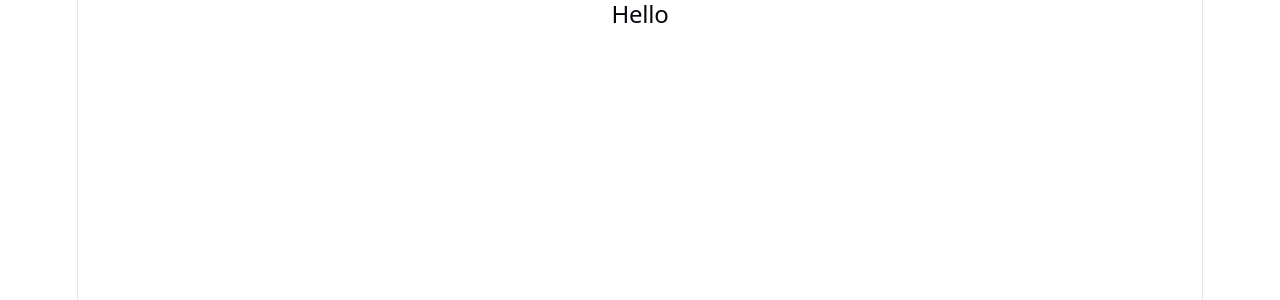
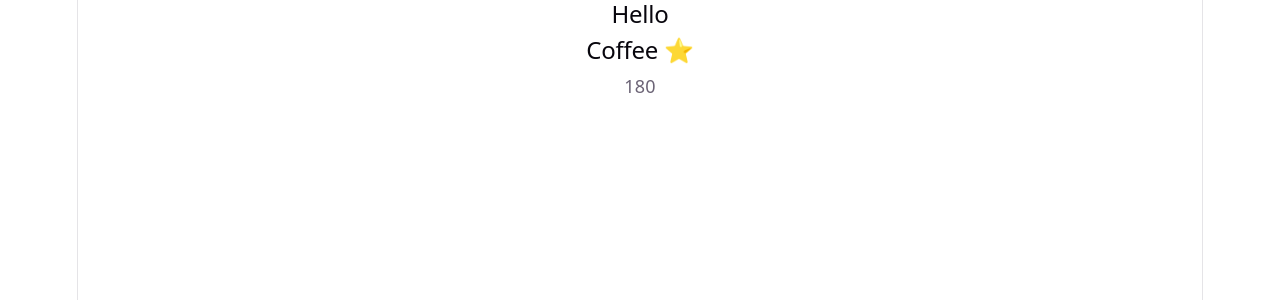
Before and after one commit to bobbyDeepak1415/React_Type, a React (Vite) app: page / in a window 1280 px wide. Shown: the top 300 px of the page. Built offline with nearby package versions, Linux system fonts and the light colour scheme.

Commit message:
setup done

```diff
--- a/src/App.tsx
+++ b/src/App.tsx
@@ -1,8 +1,10 @@
+import ChaiCard from "./components/ChaiCard"
 
 const App = () => {
   return (
     <div>
       <h2>Hello</h2>
+      <ChaiCard name="Coffee" price={180} isSpecial={true}/>
     </div>
   )
 }
--- a/src/components/ChaiCard.tsx
+++ b/src/components/ChaiCard.tsx
@@ -1,5 +1,4 @@
 
-import React from 'react'
 
 
 interface ChaiCardProps{
```
Also changed, not shown: src/components/ChaiList.tsx (+7 -2 lines), src/types.ts (line endings or trailing spaces).
